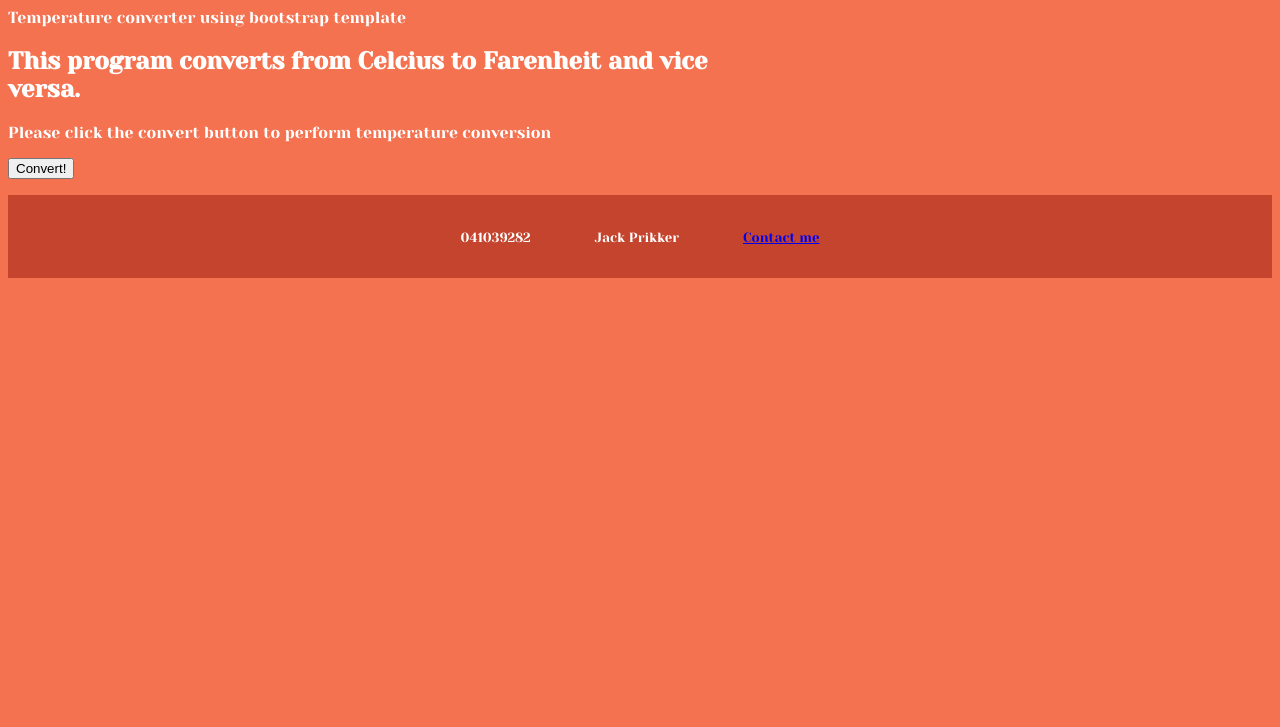
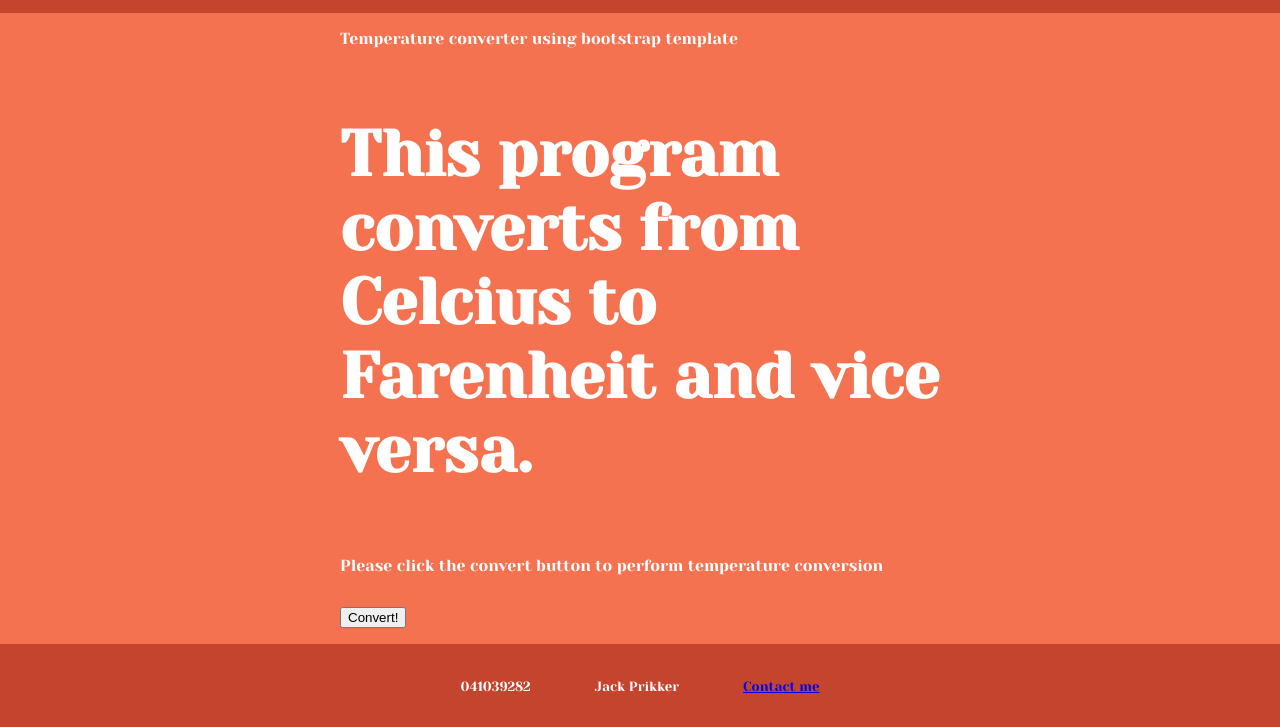
Before and after one commit to tiearcher/jack-site, a plain HTML site: page index.html in a window 1280 px wide. Shown: the part 107-834 px from the top of the page. Before the commit the page ends 800 px from the top, so only its background shows below. Drawn offline with Linux system fonts and the light colour scheme.

Commit message:
Create max-width for main

```diff
--- a/css/main.css
+++ b/css/main.css
@@ -6,12 +6,21 @@ html {
   background-color: rgba(244, 114, 80, 1);
 }
 
-main {
-  max-width: 700px;
+body {
+  margin: 0;
 }
 
 .running {
   background-color: rgba(197, 68, 46, 1);
+}
+
+header {
+  padding: 1rem;
+}
+
+h1 {
+  margin: 0;
+  Padding: 1rem;
 }
 
 .nav {
@@ -31,6 +40,18 @@ list-style-type: none;
   text-decoration: none;
 }
 
+main {
+  display: flex;
+  flex-direction: column;
+  justify-content: center;
+  max-width: 600px;
+  margin: 0 auto;
+}
+
+h2 {
+  font-size: 4rem;
+}
+
 .footer {
   display: flex;
   flex-direction: row;
```
Lines whose indentation alone changed are shown as unchanged.
